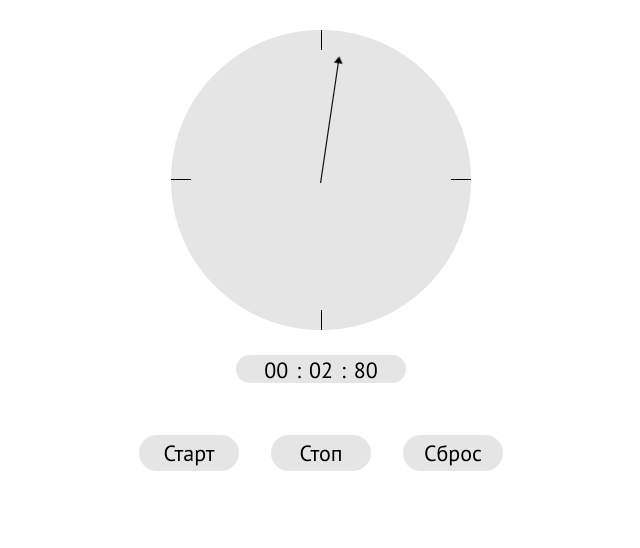
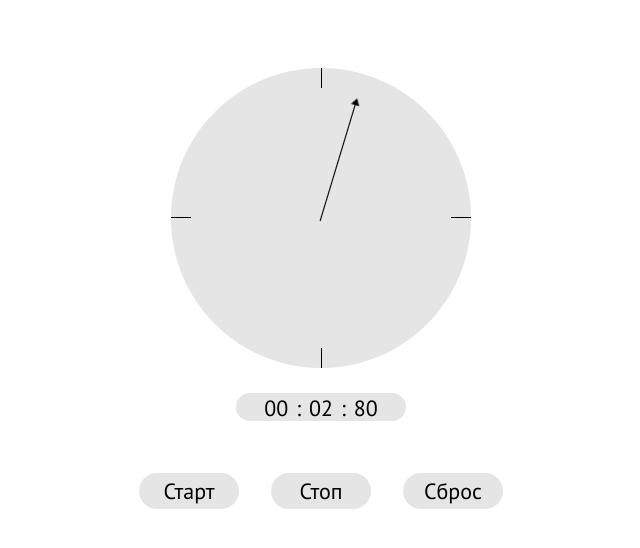
Before and after one commit to Kaizer-s/StopWatch, a website: page src/index.html in a window 1280 px wide. Both pictures are taken after a click on the button "Старт". Shown: the whole page, without its empty margins (319-959 px from the left). Drawn offline with nearby package versions, Linux system fonts and the light colour scheme; files that its build step writes are made by us from their sources.

Commit message:
css + js

```diff
--- a/src/js/script.js
+++ b/src/js/script.js
@@ -50,7 +50,7 @@ const rotate = () => {
     }
 
     if (milsecond != 0 || second != 0 || min != 0) {
-        run += 0.03
+        run += 0.06
         line.style.transform = `rotate(${run}deg)`
     }
 }
--- a/src/scss/_main.scss
+++ b/src/scss/_main.scss
@@ -5,7 +5,7 @@
     justify-content: center;
     margin-left: auto;
     margin-right: auto;
-    margin-top: 30px;
+    margin-top: 68px;
     background: url("../img/Dial.png");
 }
 
```
